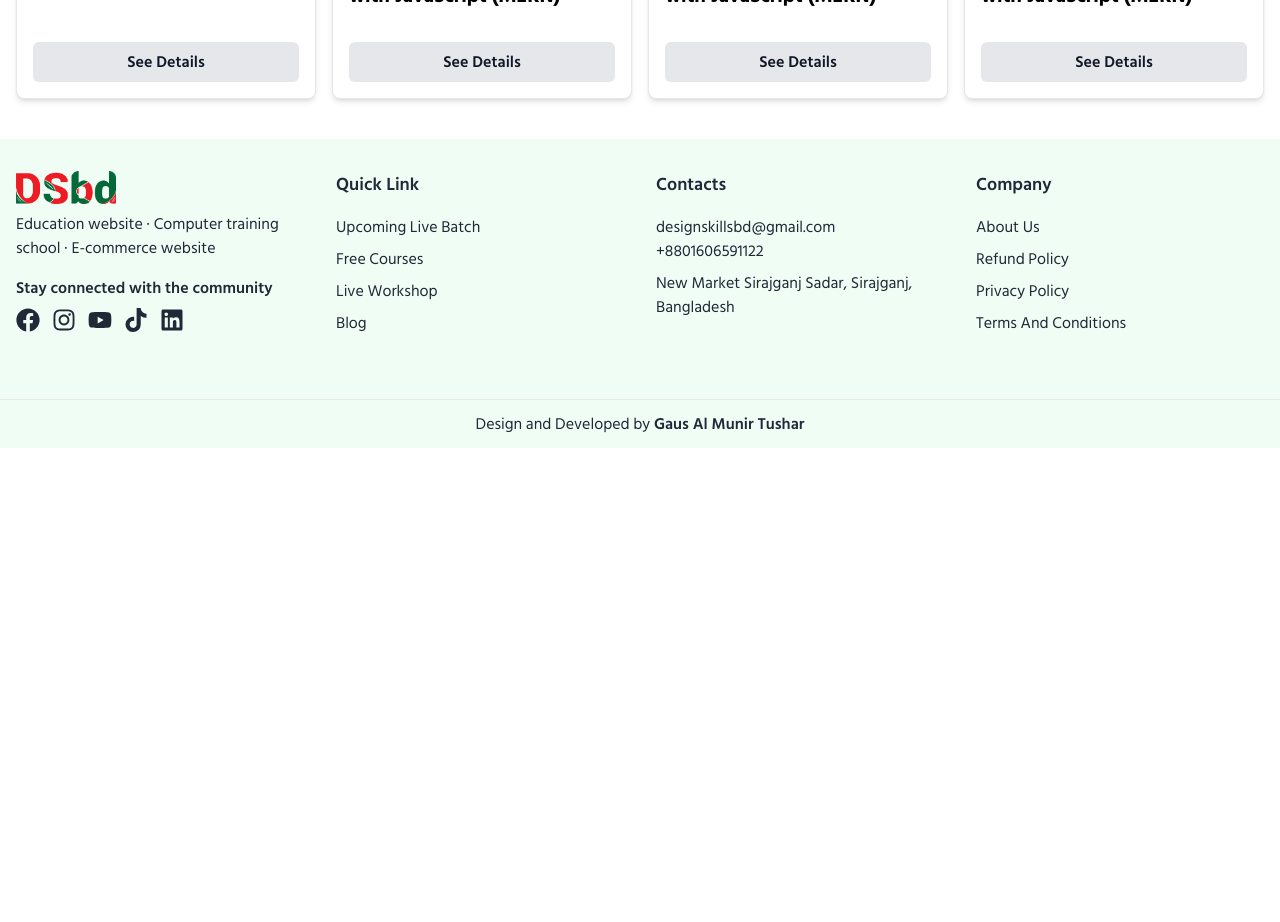
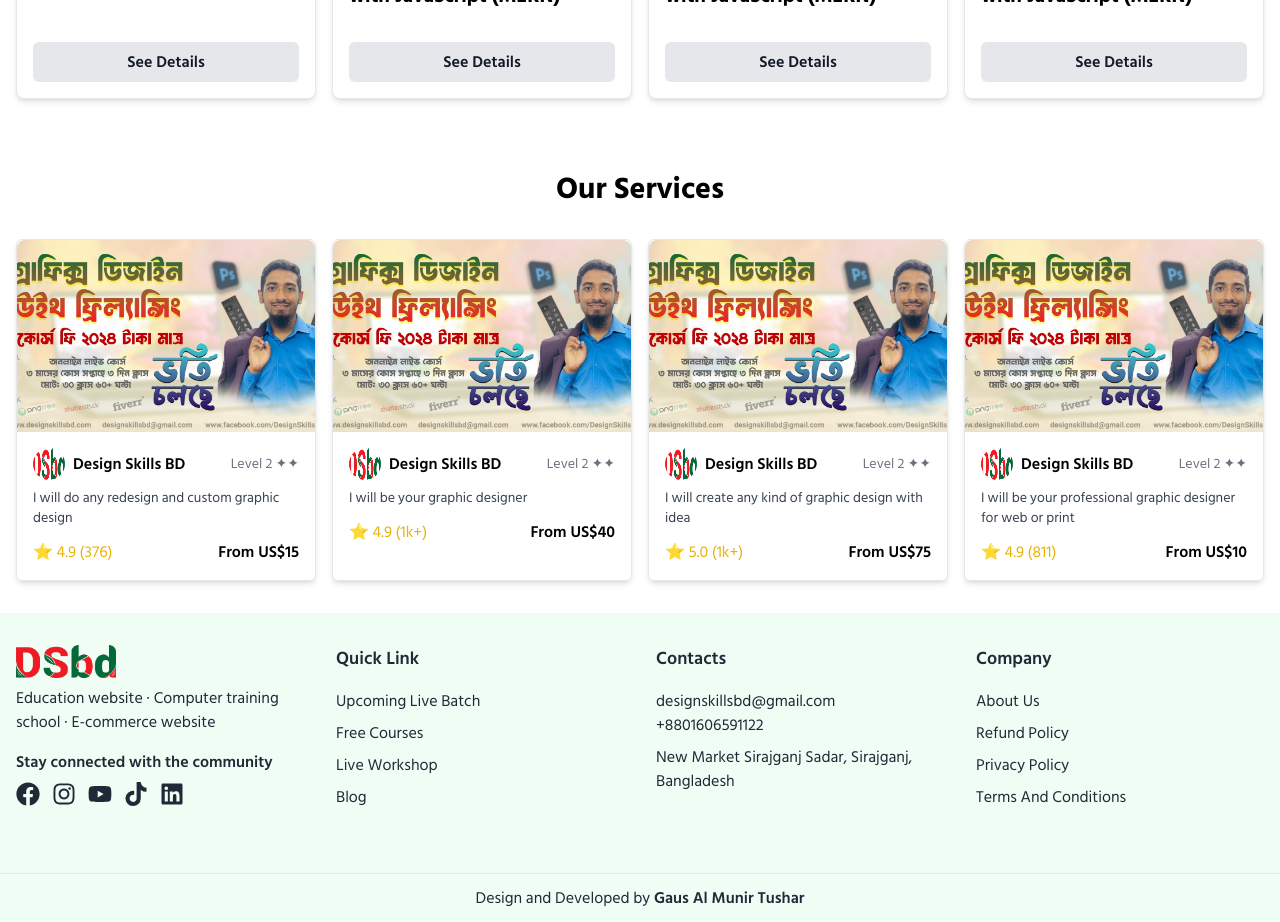
Before and after one commit to GausAlMunirTushar/designskillsbd, a Next.js app: page / in a window 1280 px wide. Shown: the part 920-1842 px from the top of the page. Before the commit the page ends 1368 px from the top, so only its background shows below. Built offline with nearby package versions, Linux system fonts and the light colour scheme; no server answers.

Commit message:
refactor: Add Services component and update Header component links
- Add Services component to display a list of services
- Update Header component links to include "About Us" and "Blog"

```diff
--- a/src/app/page.js
+++ b/src/app/page.js
@@ -1,6 +1,7 @@
 
 import Hero from '@/components/home/Hero';
 import Course from '@/components/courses/Course';
+import Services from '@/components/service/Services';
 
 
 export default function Home() {
@@ -8,6 +9,7 @@ export default function Home() {
     <>
 		<Hero/>
 		<Course/>
+		<Services/>
 	</>
   );
 }
--- a/src/components/common/Header.jsx
+++ b/src/components/common/Header.jsx
@@ -15,9 +15,10 @@ const Header = () => {
 
 	const navLinks = [
 		// { href: "#", text: "SPECIAL OFFER", icon: <FaStar className="text-green-500 mr-1" /> },
-		{ href: "#", text: "Courses" },
-		{ href: "#", text: "Services" },
-		{ href: "#", text: "Blog" },
+		{ href: "/courses", text: "Courses" },
+		{ href: "/services", text: "Services" },
+		{ href: "/about", text: "About Us" },
+		{ href: "/blog", text: "Blog" },
 	];
 
 	const buttonLinks = [
--- /dev/null
+++ b/src/components/service/ServiceCard.jsx
@@ -0,0 +1,35 @@
+import Image from "next/image";
+
+const ServiceCard = ({ service }) => {
+	return (
+	  <div className="w-full shadow-md rounded-md border border-gray-200 dark:border-gray-700 cursor-pointer">
+		<Image
+		  src={service.image}
+		  alt={service.title}
+		  className="rounded-t-lg w-full h-48 object-cover"
+		  width={400}
+		  height={160}
+		/>
+		<div className="py-4 px-4">
+		  <div className="flex items-center mb-2">
+			<Image
+			  src={service.profileImage}
+			  alt={service.name}
+			  className="w-8 h-8 rounded-full mr-2"
+			  width={400}
+		  	height={160}
+			/>
+			<span className="font-semibold">{service.name}</span>
+			<span className="ml-auto text-sm text-gray-500">{service.level}</span>
+		  </div>
+		  <p className="text-sm text-gray-700 dark:text-white">{service.description}</p>
+		  <div className="flex items-center mt-3">
+			<span className="text-yellow-500">{`⭐ ${service.rating}`}</span>
+			<span className="ml-auto font-semibold">{`From ${service.price}`}</span>
+		  </div>
+		</div>
+	  </div>
+	);
+  };
+
+  export default ServiceCard;
--- /dev/null
+++ b/src/components/service/Services.jsx
@@ -0,0 +1,57 @@
+import ServiceCard from "./ServiceCard";
+
+
+
+const services = [
+  {
+	name: "Design Skills BD",
+    level: "Level 2 ✦✦",
+    description: "I will do any redesign and custom graphic design",
+    rating: "4.9 (376)",
+    price: "US$15",
+    profileImage: "/logo.png",
+    image: "/banner.jpg",
+  },
+  {
+    name: "Design Skills BD",
+    level: "Level 2 ✦✦",
+    description: "I will be your graphic designer",
+    rating: "4.9 (1k+)",
+    price: "US$40",
+    profileImage: "/logo.png",
+    image: "/banner.jpg",
+  },
+  {
+	name: "Design Skills BD",
+    level: "Level 2 ✦✦",
+    description: "I will create any kind of graphic design with idea",
+    rating: "5.0 (1k+)",
+    price: "US$75",
+    profileImage: "/logo.png",
+    image: "/banner.jpg",
+  },
+  {
+	name: "Design Skills BD",
+    level: "Level 2 ✦✦",
+    description: "I will be your professional graphic designer for web or print",
+    rating: "4.9 (811)",
+    price: "US$10",
+    profileImage: "/logo.png",
+    image: "/banner.jpg",
+  },
+];
+
+const Services = () => {
+  return (
+    <div className="container mx-auto py-8 px-4">
+      <h2 className="text-3xl font-bold text-center mb-8">Our Services</h2>
+      <div className="grid grid-cols-1 sm:grid-cols-2 md:grid-cols-2 lg:grid-cols-3 xl:grid-cols-4 gap-4">
+        {services.map((service, index) => (
+          <ServiceCard key={index} service={service} />
+        ))}
+      </div>
+    </div>
+  );
+};
+
+export default Services;
```
